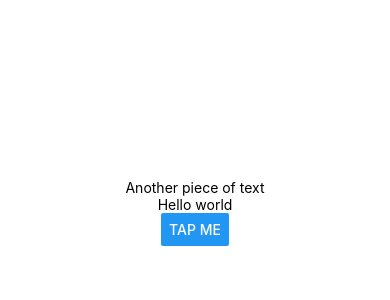
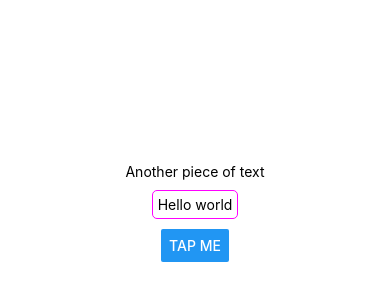
Before and after one commit to GustavoRRSilva/ReactNativeBasicsApp, a React Native app: screen / in a window 390 px wide. Shown: the part 210-510 px from the top of the page. Built offline with nearby package versions, Linux system fonts and the light colour scheme.

Commit message:
feat:adding a new style

```diff
--- a/App.js
+++ b/App.js
@@ -5,7 +5,7 @@ export default function App() {
   return (
     <View style={styles.container}>
       <Text>Another piece of text</Text>
-      <Text>Hello world</Text>
+      <Text style={styles.text}>Hello world</Text>
       <Button title="Tap me" />
     </View>
   );
@@ -18,4 +18,11 @@ const styles = StyleSheet.create({
     alignItems: "center",
     justifyContent: "center",
   },
+  text: {
+    margin: 10,
+    borderWidth: 1,
+    padding: 5,
+    borderRadius: 5,
+    borderColor: "#ff00ff",
+  },
 });
```
